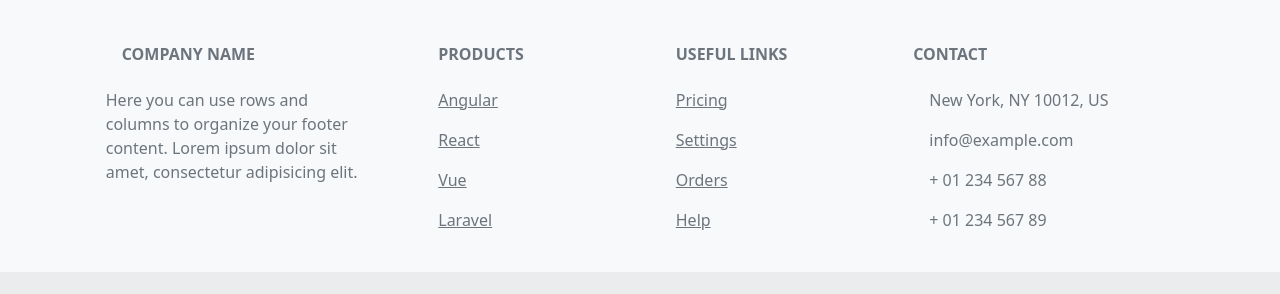
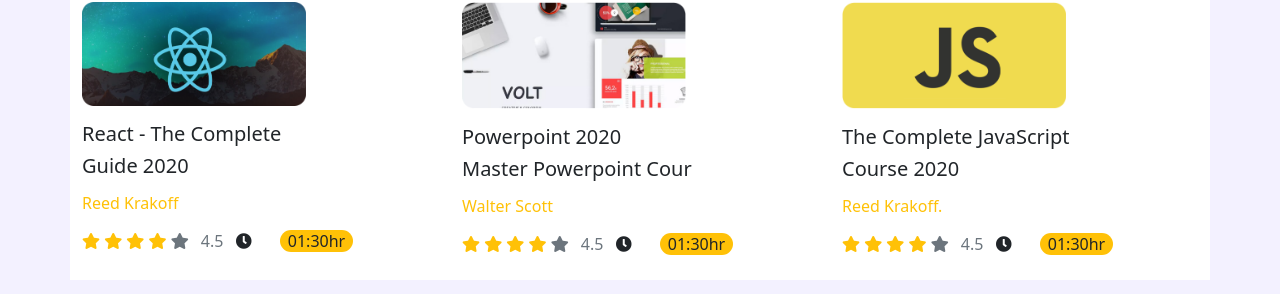
Before and after one commit to muhammad-nazmul/leader-board, a plain HTML site: page index.html in a window 1280 px wide. Shown: the part 704-998 px from the top of the page. Drawn offline with nearby package versions, Linux system fonts and the light colour scheme.

Commit message:
leaderboard

```diff
--- a/index.html
+++ b/index.html
@@ -5,6 +5,8 @@
     <meta http-equiv="X-UA-Compatible" content="IE=edge">
     <meta name="viewport" content="width=device-width, initial-scale=1.0">
     <title>Document</title>
+    <!-- ======== ICONS ========= -->
+    <link rel="stylesheet" href="https://use.fontawesome.com/releases/v5.15.3/css/all.css" integrity="sha384-SZXxX4whJ79/gErwcOYf+zWLeJdY/qpuqC4cAa9rOGUstPomtqpuNWT9wdPEn2fk" crossorigin="anonymous">
     <!-- ======= BOOTSTRAP ========== -->
     <link href="https://cdn.jsdelivr.net/npm/bootstrap@5.0.2/dist/css/bootstrap.min.css" rel="stylesheet" integrity="sha384-EVSTQN3/azprG1Anm3QDgpJLIm9Nao0Yz1ztcQTwFspd3yD65VohhpuuCOmLASjC" crossorigin="anonymous">
     <!-- =========== CSS ============ -->
@@ -144,6 +146,80 @@
             </div>
            </div>
           </section>
+          <!-- ======== course section =========== -->
+          <section class="container bg-white my-3">
+            <div class="section-title">
+              <h2 class="text-primary py-2">Top Blogs</h2>
+            </div>
+            <div class="row pb-4">
+              <div class="col-sm-12 col-md-12 col-lg-4">
+                <div class="course-img">
+                  <img width="224" src="images/courses/course-1.png">
+                </div>
+                <div class="course-info">
+                  <h3 class="pt-3" style="width:300px; font-size:20px">React - The Complete</h3>
+                  <h3 style="font-size:20px">Guide 2020</h3>
+                  <h6 class="py-2 text-warning">Reed Krakoff</h6>
+                    <div class="course-footer d-flex">
+                      <div class="icons">
+                        <i class="text-warning fas fa-star"></i>
+                        <i class="text-warning fas fa-star"></i>
+                        <i class="text-warning fas fa-star"></i>
+                        <i class="text-warning fas fa-star"></i>
+                        <i class="text-secondary fas fa-star"></i>
+                        <span class="text-secondary px-2">4.5</span>
+                          <i class="fas fa-clock"></i>
+                          <span class="time rounded-pill bg-warning px-2 ms-4">01:30hr</span>
+                      </div>
+                    </div>
+                </div>
+              </div>
+              <div class="col-sm-12 col-md-12 col-lg-4">
+                <div class="course-img">
+                  <img width="224" src="images/courses/course-2.png">
+                </div>
+                <div class="course-info">
+                  <h3 class="pt-3" style="width:300px; font-size:20px">Powerpoint 2020</h3>
+                  <h3 style="font-size:20px">Master Powerpoint Cour</h3>
+                  <h6 class="py-2 text-warning">Walter Scott</h6>
+                    <div class="course-footer d-flex">
+                      <div class="icons">
+                        <i class="text-warning fas fa-star"></i>
+                        <i class="text-warning fas fa-star"></i>
+                        <i class="text-warning fas fa-star"></i>
+                        <i class="text-warning fas fa-star"></i>
+                        <i class="text-secondary fas fa-star"></i>
+                        <span class="text-secondary px-2">4.5</span>
+                          <i class="fas fa-clock"></i>
+                          <span class="time rounded-pill bg-warning px-2 ms-4">01:30hr</span>
+                      </div>
+                    </div>
+                </div>
+              </div>
+              <div class="col-sm-12 col-md-12 col-lg-4">
+                <div class="course-img">
+                  <img width="224" src="images/courses/course-3.png">
+                </div>
+                <div class="course-info">
+                  <h3 class="pt-3" style="width:300px; font-size:20px">The Complete JavaScript </h3>
+                  <h3 style="font-size:20px">Course 2020</h3>
+                  <h6 class="py-2 text-warning">Reed Krakoff.</h6>
+                    <div class="course-footer d-flex">
+                      <div class="icons">
+                        <i class="text-warning fas fa-star"></i>
+                        <i class="text-warning fas fa-star"></i>
+                        <i class="text-warning fas fa-star"></i>
+                        <i class="text-warning fas fa-star"></i>
+                        <i class="text-secondary fas fa-star"></i>
+                        <span class="text-secondary px-2">4.5</span>
+                          <i class="fas fa-clock"></i>
+                          <span class="time rounded-pill bg-warning px-2 ms-4">01:30hr</span>
+                      </div>
+                    </div>
+                </div>
+              </div>
+            </div>
+          </section>
         </main>
 
 
```
